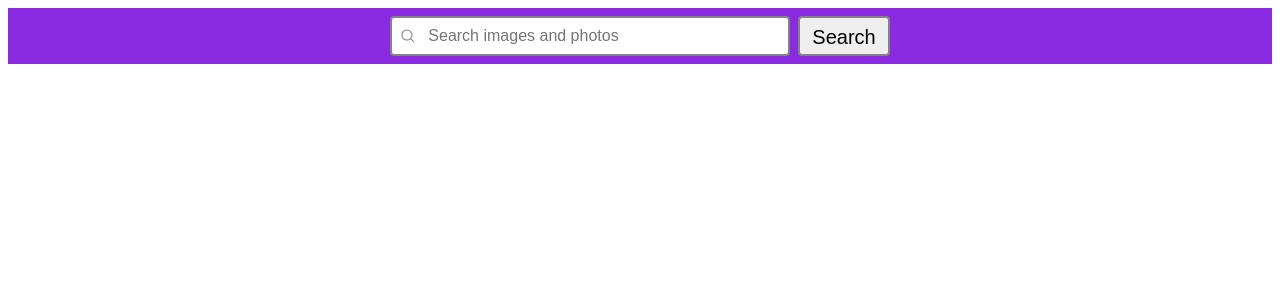
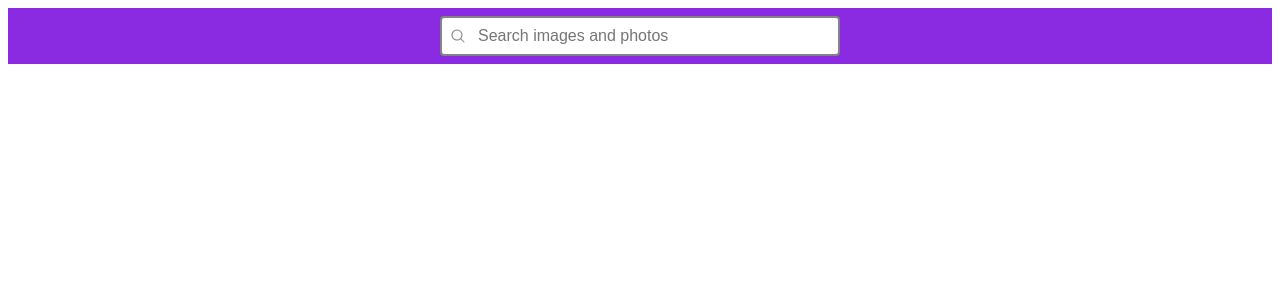
Before and after one commit to AistraViter/goit-react-hw-04, a React (Vite) app: page / in a window 1280 px wide. Shown: the top 300 px of the page. Built offline with nearby package versions, Linux system fonts and the light colour scheme.

Commit message:
Готово

```diff
--- a/src/components/ImageModal/ImageModal.module.css
+++ b/src/components/ImageModal/ImageModal.module.css
@@ -14,7 +14,6 @@
   align-items: center;
   object-fit: contain;
   z-index: 1001; /* Додаємо z-index для модального вікна */
-
 }
 
 .imageModalOverlay {
@@ -28,10 +27,13 @@
   right: 0;
   bottom: 0;
   z-index: 1000; /* Додаємо z-index для видимості */
+  cursor: pointer;
 }
 
 .imageModalContainer {
   position: relative;
+  cursor: auto;
+
 }
 
 .imageModalContent img {
--- a/src/components/SearchBar/SearchBar.jsx
+++ b/src/components/SearchBar/SearchBar.jsx
@@ -22,18 +22,18 @@ const SearchBar = ({ onSearch }) => {
   return (
     <>
       <Formik initialValues={initialValues} onSubmit={handleSubmit}>
-        <Form className={searchBar}>
+        {({ handleSubmit }) => (
+          <Form className={searchBar} onSubmit={handleSubmit}>
             <div className={searchBarInputContainer}>
-            <PiMagnifyingGlass className={searchBarIcon} />
+              <PiMagnifyingGlass className={searchBarIcon} onClick={handleSubmit} />
               <Field
                 type="text"
                 name="topic"
                 placeholder="Search images and photos"
               />
             </div>
-
-          <button type="submit">Search</button>
           </Form>
+        )}
       </Formik>
       <Toaster />
     </>
--- a/src/components/SearchBar/SearchBar.module.css
+++ b/src/components/SearchBar/SearchBar.module.css
@@ -4,15 +4,14 @@
 }
 .searchBarInputContainer {
   position: relative; /* Позиціюємо контейнер для іконки */
-
 }
-.searchBarIcon{
+.searchBarIcon {
   position: absolute; /* Розміщуємо іконку поверх поля вводу */
   left: 10px; /* Відстань від лівого краю */
   top: 50%; /* Вертикальне центрування */
   transform: translateY(-50%); /* Центрування по вертикалі */
-  color: gray; /* Колір іконки */
-
+  color: gray;
+  cursor: pointer;
 }
 
 .searchBar input {
@@ -26,12 +25,3 @@
   font-family: Arial, Helvetica, sans-serif;
   font-size: 16px;
 }
-
-.searchBar button {
-  height: 40px;
-  padding: 8px 12px;
-  font-family: Arial, Helvetica, sans-serif;
-  font-size: 20px;
-  border: 2px solid rgb(131, 131, 131);
-  border-radius: 4px;
-}
```
Lines whose indentation alone changed are shown as unchanged.
